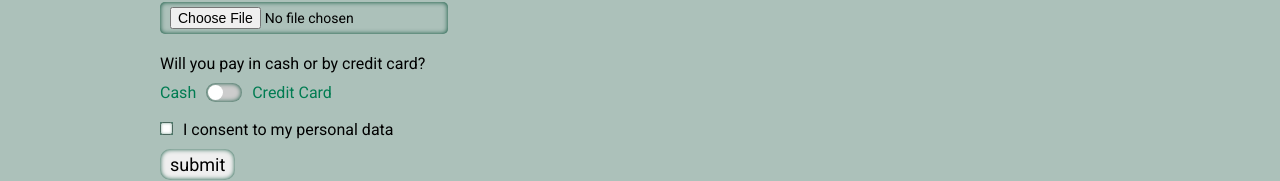
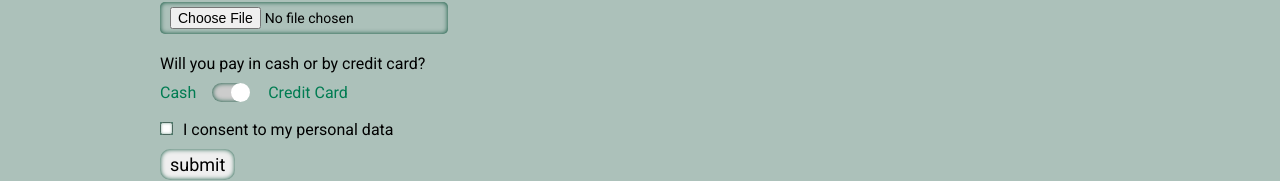
Before and after one commit to Tatiana-312/react2023q1, a React (Vite) app in the folder react-components/: page /form in a window 1280 px wide. Shown: the part 384-565 px from the top of the page. Built offline with nearby package versions, Linux system fonts and the light colour scheme.

Commit message:
refactor: replace input type=checkbox with input type=radio in ToggleSwitch

```diff
--- a/react-components/src/components/ToggleSwitch/ToggleSwitch.module.css
+++ b/react-components/src/components/ToggleSwitch/ToggleSwitch.module.css
@@ -1,59 +1,101 @@
 .toggle__title {
   padding: 10px 0;
-}
-
-.switch {
-  position: relative;
-  display: inline-block;
-  margin: 0 10px;
-  width: 36px;
-  height: 19px;
-}
-
-.switch__input {
-  opacity: 0;
-  width: 0;
-  height: 0;
-}
-
-.slider {
-  position: absolute;
-  cursor: pointer;
-  top: 0;
-  left: 0;
-  right: 0;
-  bottom: 0;
-  background-color: #ccc;
-  -webkit-transition: 0.4s;
-  transition: 0.4s;
-  border-radius: 34px;
-  box-shadow: inset 0 0 5px rgb(5 78 53);
-}
-
-.slider:before {
-  position: absolute;
-  content: '';
-  height: 15px;
-  width: 15px;
-  left: 2px;
-  bottom: 2px;
-  background-color: white;
-  -webkit-transition: 0.4s;
-  transition: 0.4s;
-  border-radius: 50%;
-}
-
-input:checked + .slider {
-  box-shadow: inset 0 0 5px rgb(5 78 53);
-  background-color: rgb(173, 215, 201);
-}
-
-input:checked + .slider:before {
-  -webkit-transform: translateX(17px);
-  -ms-transform: translateX(17px);
-  transform: translateX(17px);
 }
 
 .toggle__option {
   color: rgb(0 124 82);
 }
+
+.radio_switch {
+	border: none;
+	padding: 0;
+	white-space: nowrap;
+}
+
+.radio_switch__inner {
+	display: inline-block;
+	position: relative;
+}
+
+.radio_switch label {
+	display: inline-block;
+	position: relative;
+	z-index: 2;
+}
+
+.radio_switch input {
+	-moz-appearance: none;
+	-webkit-appearance: none;
+	appearance: none;
+	background: none;
+	height: 100%;
+	opacity: .00001;
+	position: absolute;
+	top: 0;
+	z-index: 3;
+  cursor: pointer;
+}
+
+.radio_switch input:first-of-type {
+	left: 0;
+  width: 30%;
+}
+
+.radio_switch input:last-of-type {
+	right: 0;
+  width: 55%;
+}
+
+.radio_switch input:not(:checked):hover + label {
+	text-decoration: underline;
+}
+
+.radio_switch label:first-of-type {
+	padding-right: 5em;
+}
+
+.radio_switch label:last-child {
+	margin-left: -4.25em;
+	padding-left: 60px;
+}
+
+.radio_switch label:first-of-type:before,
+.radio_switch label:first-of-type:after {
+	content: "";
+  height: 19px;
+	overflow: hidden;
+	pointer-events: none;
+	position: absolute;
+	vertical-align: middle;
+}
+
+.radio_switch label:first-of-type:before {
+	background: #fff;
+	border-radius: 100%;
+	position: absolute;
+  right: 26px;
+	transition: right .2s ease-in-out;
+  width: 19px;
+	z-index: 2;
+}
+
+.radio_switch label:first-of-type:after {
+	background: #ccc;
+  box-shadow: inset 0 0 5px rgb(5 78 53);
+	border-radius: 1em;
+	margin: 0 1em;
+	transition: background .2s ease-in-out;
+  width: 36px;
+}
+
+.radio_switch input:first-of-type:checked ~ label:first-of-type:after {
+	background:  rgb(173, 215, 201);
+}
+
+.radio_switch input:first-of-type:checked ~ label:first-of-type:before {
+	right: 45px;
+}
+
+.radio_switch input:last-of-type:checked ~ label:last-of-type {
+	z-index: 1;
+}
--- a/react-components/src/components/ToggleSwitch/ToggleSwitch.tsx
+++ b/react-components/src/components/ToggleSwitch/ToggleSwitch.tsx
@@ -11,12 +11,19 @@ class ToggleSwitch extends React.Component<ToggleSwitchProps> {
     return (
       <>
         <p className={classes.toggle__title}>{this.props.title}</p>
-        <span className={classes.toggle__option}>{this.props.firstOption}</span>
-        <label className={classes.switch}>
-          <input className={classes.switch__input} type="Checkbox" name={this.props.name} />
-          <span className={classes.slider}></span>
-        </label>
-        <span className={classes.toggle__option}>{this.props.secondOption}</span>
+        <fieldset className={classes.radio_switch}>
+          <div className={classes.radio_switch__inner}>
+            <input type="radio" name={this.props.name} id="public" />
+            <label className={classes.toggle__option} htmlFor="public">
+              {this.props.firstOption}
+            </label>
+
+            <input type="radio" name={this.props.name} id="private" />
+            <label className={classes.toggle__option} htmlFor="private">
+              {this.props.secondOption}
+            </label>
+          </div>
+        </fieldset>
       </>
     );
   }
```
